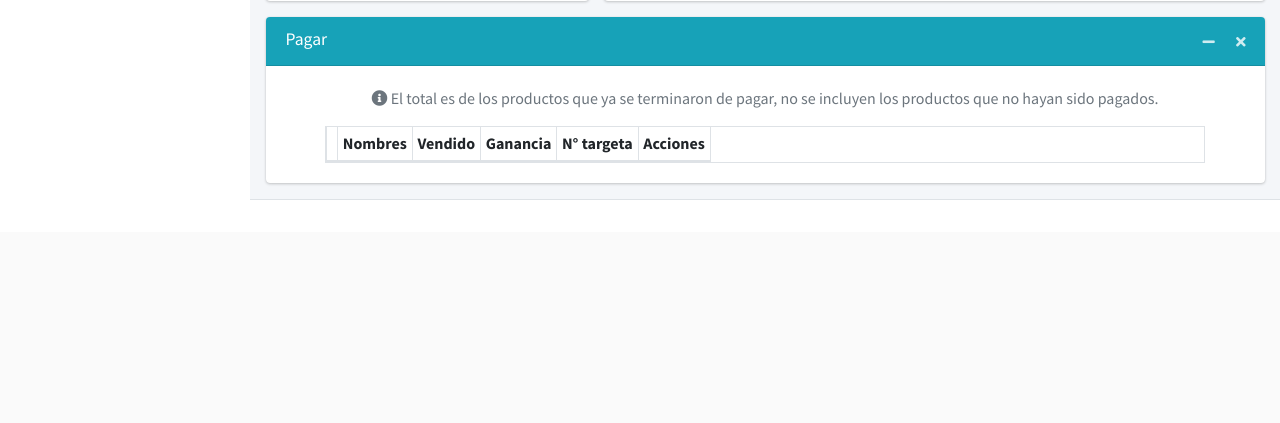
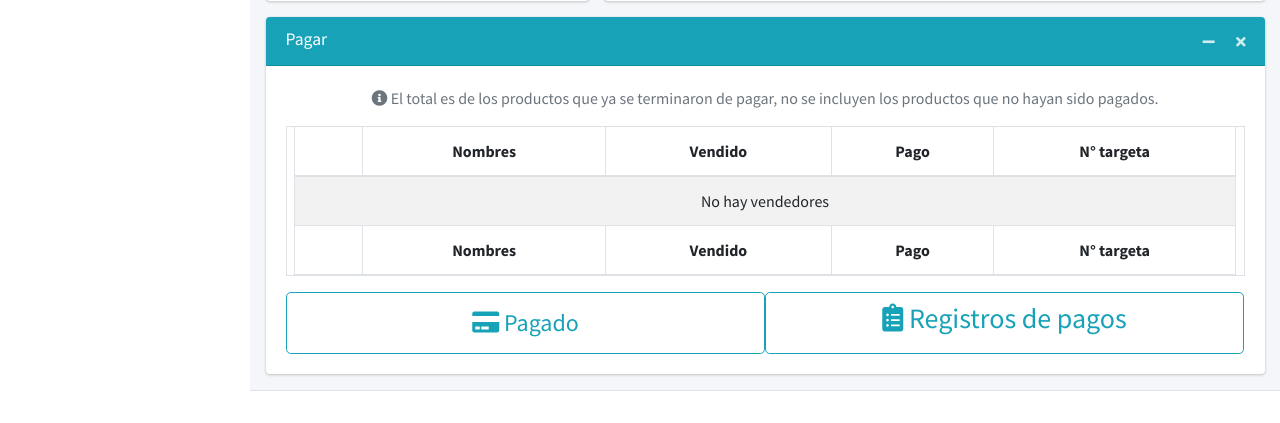
Before and after one commit to JavierMendoza21/Joyeria-Admin, a PHP site: page /main.php in a window 1280 px wide. Shown: the part 913-1336 px from the top of the page. Before the commit the page ends 1113 px from the top, so only its background shows below. Run offline with PHP 8.4, Linux system fonts and the light colour scheme; a user stored in the database is signed in; data comes from the database, SQL or seed files in the repository; tables that the repository leaves empty or names only in its code hold one stand-in row (values such as "Sample post"); lists and menus that the app fills with data are empty; some libraries are stand-ins or nearby versions.

Commit message:
Ultima actualizacion estable

```diff
--- /dev/null
+++ b/apartadoAdmin.php
@@ -0,0 +1,158 @@
+<div class="col-12">
+    <!-- BAR CHART -->
+    <div class="card card-info ">
+        <div class="card-header">
+            <h3 class="card-title">Pagar</h3>
+
+            <div class="card-tools">
+                <button type="button" class="btn btn-tool" data-card-widget="collapse"><i class="fas fa-minus"></i>
+                </button>
+                <button type="button" class="btn btn-tool" data-card-widget="remove"><i class="fas fa-times"></i></button>
+            </div>
+        </div>
+
+        <div class="card-body text-center">
+            <p class="text-muted"><i class="fas fa-info-circle"></i> El total es de los productos que ya se terminaron de pagar, no se incluyen los productos que no hayan sido pagados. </p>
+            <table id="example2" class="tabla1 justify-content-center col-12  table-hover table table-bordered table-striped text-center table-responsive">
+                <thead>
+                    <tr>
+                        <th></th>
+                        <th>Nombres</th>
+                        <th>Vendido</th>
+                        <th>Pago</th>
+                        <th>N&#176; targeta</th>
+                    </tr>
+                </thead>
+                <tbody>
+                    <?php
+                    include 'conexiones/conexion.php';
+                    $sqlpagosVendedores = "call getPagoVendedores()";
+                    $resultado = $conexion->query($sqlpagosVendedores);
+                    $conexion->close();
+                    if (mysqli_num_rows($resultado) == 0) {
+                        echo '
+                                                <tr>
+                                                <td colspan="5">No hay vendedores</td>
+                                                </tr>
+                                                ';
+                    }
+                    while ($mostrar = mysqli_fetch_array($resultado)) {
+
+                        if ($mostrar['imgUsuario'] != 'user-default.jpg') {
+                            $img = substr($mostrar['imgUsuario'], 3);
+                        } else {
+                            $img = "uploads/" . $mostrar['imgUsuario'];
+                        }
+
+
+                        echo '<tr>
+                                                <td class="pt-3">
+                                                    <p class="h5"><img class="img-rounded" src="' . $img . '" alt="" width="100"></p>
+                                                </td>
+                                                <td class="pt-3" style="min-width:250px;">
+                                                    <p class="h5 px-1">' . $mostrar['nombre'] . '</p>
+                                                </td>
+                                                <td class="pt-3">
+                                                    <p class="h5 px-4">$' . number_format($mostrar['total'], 2) . '</p>
+                                                </td>
+                                                <td class="pt-3">
+                                                    <p class="h5 px-4">$' . number_format($mostrar['pago'], 2) . '</p>
+                                                </td>
+                                                <td class="pt-3" style="min-width:250px;">
+                                                    <p class="h5 px-1">' . $mostrar['targeta'] . '</p>
+                                                </td>
+                                            </tr>';
+                    }
+                    ?>
+
+                </tbody>
+                <tfoot>
+                    <tr>
+                        <th></th>
+                        <th>Nombres</th>
+                        <th>Vendido</th>
+                        <th>Pago</th>
+                        <th>N&#176; targeta</th>
+                    </tr>
+                </tfoot>
+            </table>
+            <div class="row px-2">
+                <button id="pagar" class="btn btn-lg btn-outline-info mt-3 pt-3 col-lg-6 col-sm-12">
+                    <p class="h4 "><i class="fas fa-credit-card"></i> Pagado</p>
+                </button>
+                <button type="button" class="btn btn-lg btn-outline-info col-lg-6 col-sm-12 mt-3 pt-2" data-toggle="modal" data-target=".bd-example-modal-lg">
+                    <h3><i class="fas fa-clipboard-list"></i> Registros de pagos</h3>
+                </button>
+                <!--Modal inicio-->
+                <!-- Button trigger modal -->
+
+                <div class="modal fade bd-example-modal-lg" tabindex="-1" role="dialog" aria-labelledby="myLargeModalLabel" aria-hidden="true">
+                    <div class="modal-dialog modal-lg">
+                        <div class="modal-content">
+                            <table id="example2" class="m-auto col-lg-12  table-hover  p-0 table-sm table table-bordered table-striped text-center table-responsive">
+                                <thead>
+                                    <tr>
+                                        <th>Fecha </p>
+                                        </th>
+                                        <th>Total </p>
+                                        </th>
+                                        <th>Recompra </p>
+                                        </th>
+                                        <th>Vendedores </p>
+                                        </th>
+                                        <th>Socio </p>
+                                        </th>
+                                        <th>Alexis Alarcon </p>
+                                        </th>
+                                    </tr>
+                                </thead>
+                                <tbody>
+                                    <?php
+                                    include 'conexiones/conexion.php';
+                                    $sqlPagos = "SELECT * FROM Joyeria.registro_ventas";
+                                    $result = $conexion->query($sqlPagos);
+                                    $conexion->close();
+                                    if (mysqli_num_rows($result) == 0) {
+                                        echo '<tr><td colspan="5">No hay registros </p>
+                                                                </td></tr>';
+                                    }
+                                    $contador=0;
+                                    while ($mostrar = mysqli_fetch_array($result) && $contador<5) {
+                                        echo '<tr>
+                                                                <td class="pt-3">
+                                                                ' . $mostrar['fecha_pago'] . '
+                                                                </td>
+                                                                <td class="pt-3">
+                                                                ' . $mostrar['total'] . '
+                                                                </td>
+                                                                <td class="pt-3">
+                                                                ' . $mostrar['recompra'] . '
+                                                                </td>
+                                                                <td class="pt-3">
+                                                                ' . $mostrar['vendedores'] . '
+                                                                </td>
+                                                                <td class="pt-3">
+                                                                ' . $mostrar['socio'] . '
+                                                                </td>
+                                                                <td class="pt-3">
+                                                                ' . $mostrar['alexis'] . '
+                                                                </td>
+                                                            </tr>';
+                                                            $contador=$contador+1;
+                                    }
+                                    ?>
+
+                                </tbody>
+                            </table>
+                        </div>
+                    </div>
+                </div>
+                <!--Modal final-->
+
+            </div>
+
+        </div>
+        <!-- /.card-body -->
+    </div>
+    <!-- /.card -->
+</div>
--- a/main.php
+++ b/main.php
@@ -41,11 +41,11 @@ function imprimirMenu($menu, $CAT, $ADMIN)
     <link href="https://fonts.googleapis.com/css?family=Source+Sans+Pro:300,400,400i,700" rel="stylesheet">
     <style>
         .tabla1 tr td {
-            width: calc(100% / 4);
+            width: calc(100% / 5);
         }
 
         .tabla2 tr td {
-            width: calc(100% / 5);
+            width: calc(100% / 3);
         }
     </style>
 </head>
@@ -358,11 +358,11 @@ function imprimirMenu($menu, $CAT, $ADMIN)
                                         <button type="button" class="btn btn-tool" data-card-widget="remove"><i class="fas fa-times"></i></button>
                                     </div>
                                 </div>
-                                <div class="card-body text-center">
+                                <div class="card-body">
                                     <p class="text-muted"><i class="fas fa-info-circle"></i> El total es de los productos que ya se terminaron de pagar, no se incluyen los productos que no hayan sido pagados. </p>
-                                    <table id="example2" class="tabla1 col-lg-10 col-sm-12 col-md-9 mx-auto table-hover  p-0 table-sm table table-bordered table-striped text-center table-responsive">
+                                    <table id="example2" class="tabla1 col-lg-12  table-hover  p-0 table-sm table table-bordered table-striped text-center table-responsive">
                                         <thead>
-                                            <tr>
+                                            <tr class="">
                                                 <th>Total <p class="text-muted d-inline">(100%)</p>
                                                 </th>
                                                 <th>Recompra <p class="text-muted d-inline">(10%)</p>
@@ -395,8 +395,7 @@ function imprimirMenu($menu, $CAT, $ADMIN)
                                             </tr>
                                         </tbody>
                                     </table>
-                                    <button type="button" class="btn btn-lg btn-outline-info col-4 m-2 p-1 "><h3>Registros de cobros <i class="fas fa-clipboard-list"></i></h3></button>
-                                </div>
+                                    </div>
                                 <!-- /.card-body -->
                             </div>
                             <!-- /.card -->
@@ -404,80 +403,12 @@ function imprimirMenu($menu, $CAT, $ADMIN)
                         }
 
                         echo imprimirMenu($usuarios, $CATEGORIA, 1);
+                        if($CATEGORIA==1){
+                            include 'apartadoAdmin.php';
+                        }
                         ?>
 
-                        <div class="col-12">
-                            <!-- BAR CHART -->
-                            <div class="card card-info ">
-                                <div class="card-header">
-                                    <h3 class="card-title">Pagar</h3>
 
-                                    <div class="card-tools">
-                                        <button type="button" class="btn btn-tool" data-card-widget="collapse"><i class="fas fa-minus"></i>
-                                        </button>
-                                        <button type="button" class="btn btn-tool" data-card-widget="remove"><i class="fas fa-times"></i></button>
-                                    </div>
-                                </div>
-
-                                <div class="card-body text-center">
-                                    <p class="text-muted"><i class="fas fa-info-circle"></i> El total es de los productos que ya se terminaron de pagar, no se incluyen los productos que no hayan sido pagados. </p>
-                                    <table id="example2" class="p-0 col-lg-11 mx-auto  col-sm-12 col-md-9 table-hover table-sm table table-bordered table-striped text-center table-responsive">
-                                        <thead>
-                                            <tr>
-                                                <th></th>
-                                                <th>Nombres</th>
-                                                <th>Vendido</th>
-                                                <th>Ganancia</th>
-                                                <th>N&#176; targeta</th>
-                                                <th>Acciones</th>
-                                            </tr>
-                                        </thead>
-                                        <tbody>
-                                            <?php
-                                            include 'conexiones/conexion.php';
-                                            $sqlpagosVendedores = "call getPagoVendedores()";
-                                            $resultado = $conexion->query($sqlpagosVendedores);
-                                            $conexion->close();
-                                            while ($mostrar = mysqli_fetch_array($resultado)) {
-
-                                                if ($mostrar['imgUsuario'] != 'user-default.jpg') {
-                                                    $img = substr($mostrar['imgUsuario'], 3);
-                                                } else {
-                                                    $img = "uploads/" . $mostrar['imgUsuario'];
-                                                }
-
-
-                                                echo '<tr>
-                                                <td class="pt-3">
-                                                    <p class="h5"><img class="img-rounded" src="' . $img . '" alt="" width="100"></p>
-                                                </td>
-                                                <td class="pt-3">
-                                                    <p class="h5">' . $mostrar['nombre'] . '</p>
-                                                </td>
-                                                <td class="pt-3">
-                                                    <p class="h5">$' . number_format($mostrar['total'], 2) . '</p>
-                                                </td>
-                                                <td class="pt-3">
-                                                    <p class="h5">$' . number_format($mostrar['pago'], 2) . '</p>
-                                                </td>
-                                                <td class="pt-3">
-                                                    <p class="h5">' . $mostrar['targeta'] . '</p>
-                                                </td>
-                                                <td class="pt-3">
-                                                    <button type="button" class="btn  btn-outline-danger">Pagado <i class="fas fa-credit-card"></i></button>
-                                                </td>
-                                            </tr>';
-                                            }
-                                            ?>
-
-                                        </tbody>
-                                    </table>
-
-                                </div>
-                                <!-- /.card-body -->
-                            </div>
-                            <!-- /.card -->
-                        </div>
 
                     </div>
                 </div>
@@ -502,6 +433,8 @@ function imprimirMenu($menu, $CAT, $ADMIN)
     <script src="dist/js/adminlte.js "></script>
     <!-- AdminLTE for demo purposes -->
     <script src="dist/js/demo.js"></script>
+    <!--sweetalert2-->
+    <script src="https://cdn.jsdelivr.net/npm/sweetalert2@9"></script>
     <script>
         $(function() {
             /* ChartJS
@@ -694,6 +627,77 @@ function imprimirMenu($menu, $CAT, $ADMIN)
             })
         })
     </script>
+    <script type="text/javascript">
+        $(document).ready(function() {
+
+            $("#pagar").click(function(id) {
+                Swal.fire({
+                    title: 'Ya pago a todos los vendedores?',
+                    text: 'Esta acción ya no se va a poder deshacer',
+                    icon: 'warning',
+                    showCancelButton: true,
+                    confirmButtonColor: '#3085d6',
+                    cancelButtonColor: '#d33',
+                    confirmButtonText: 'Si, ya page!',
+                    cancelButtonText: "Cancelar"
+                }).then((result) => {
+                    if (result.value) {
+                        Swal.fire({
+                            icon: 'success',
+                            title: 'Se reinicio la tabla',
+                            confirmButtonColor: '#3085d6',
+                            confirmButtonText: 'OK',
+                        }).then((result) => {
+                            if (result.value) {
+                                /** Guardar registro de pagos y cambiar estado **/
+                                //document.forms[0].submit();
+
+                                pagarVendedores();
+                            }
+                        })
+                    }
+                })
+            });
+
+
+        })
+
+        function pagarVendedores() {
+            $.ajax({
+                type: "POST",
+                url: "pagarVendedores.php",
+                success: function(response) {
+                    location.reload();
+
+                    //$('#lblDatos').text(response);
+                },
+                error: function(jqXHR, textStatus, errorThrown) {
+                    //if(textStatus === 'timeout'){alert('Failed from timeout');}
+                    if (jqXHR.status === 0) {
+                        alert('Not connect: Verify Network: ' + textStatus);
+                    } else if (jqXHR.status == 404) {
+                        alert('Requested page not found [404]');
+                    } else if (jqXHR.status == 500) {
+                        alert('Internal Server Error [500].');
+                    } else if (textStatus === 'parsererror') {
+                        alert('Requested JSON parse failed.');
+                    } else if (textStatus === 'timeout') {
+                        alert('Time out error.');
+                    } else if (textStatus === 'abort') {
+                        alert('Ajax request aborted.');
+                    } else {
+                        alert('Uncaught Error: ' + jqXHR.responseText);
+                    }
+                    //location.reload();
+                },
+                timeout: 5000
+                //timeout: 1000//para probar timeout
+            }).always(function() {
+                /** Al finalizar la consulta del servidor **/
+
+            });
+        }
+    </script>
 </body>
 
 </html>
--- a/paquetes/paquetes.php
+++ b/paquetes/paquetes.php
@@ -218,7 +218,7 @@ if ($CATEGORIA != 1) {
                                     </a>
                                 </li>
                                 <li class="nav-item">
-                                    <a href="#" class="nav-link">
+                                    <a href="../categorias/agregarCategoria.php" class="nav-link">
                                         <i class="far fa-circle nav-icon"></i>
                                         <p>Agregar categorias</p>
                                     </a>
--- a/sessionIniciada.php
+++ b/sessionIniciada.php
@@ -18,7 +18,7 @@ if ((isset($_SESSION['idusuario']) && $_SESSION['idusuario'] != '')) {
         session_destroy();
         $host  = $_SERVER['HTTP_HOST'];
         $uri   = rtrim(dirname($_SERVER['PHP_SELF']), '/\\');
-        $extra = 'vendedores/vendedores.php';
+        $extra = 'index.php';
         header("Location: http://$host/Admin_joyeria/$extra");
     }
     $IDUSER = $mostrar['idusuarios'];
--- a/vendedores/actualizarUsuario.php
+++ b/vendedores/actualizarUsuario.php
@@ -18,6 +18,7 @@ if (
         $host  = $_SERVER['HTTP_HOST'];
         $uri   = rtrim(dirname($_SERVER['PHP_SELF']), '/\\');
         $extra = 'vendedores/vendedores.php';
+        //echo 'se elimino';
         header("Location: http://$host/Admin_joyeria/$extra");
     } elseif ($ACCION == 'editar') {
         //echo 'Actualizar';
--- a/ventas/accionesVenta/nuevaVenta.php
+++ b/ventas/accionesVenta/nuevaVenta.php
@@ -267,7 +267,7 @@ if ($IMGUSER != 'user-default.jpg') {
                     <!-- Main row -->
                     <div class="row justify-content-center">
                         <div class="col-lg-9 col-md-10 col-sm-12 mb-3 justify-content-center">
-                            <a href="verCarrito.php" class="col-lg-3 col-md-4 d-block btn btn-lg btn-outline-primary">
+                            <a href="verCarrito.php" class="col-lg-4 col-md-4 d-block btn btn-lg btn-outline-primary">
                                 <i class="fas fa-shopping-cart px-2"></i> Ver carrito
                             </a>
                         </div>
```
Also changed, not shown: categorias/agregarCategoria.php (+23 -0 lines), pagarVendedores.php (added, +19 -0 lines), vendedores/accionesUsuario.php (+5 -3 lines), ventas/ventas.php (+4 -11 lines), tablaPago.php (deleted).
